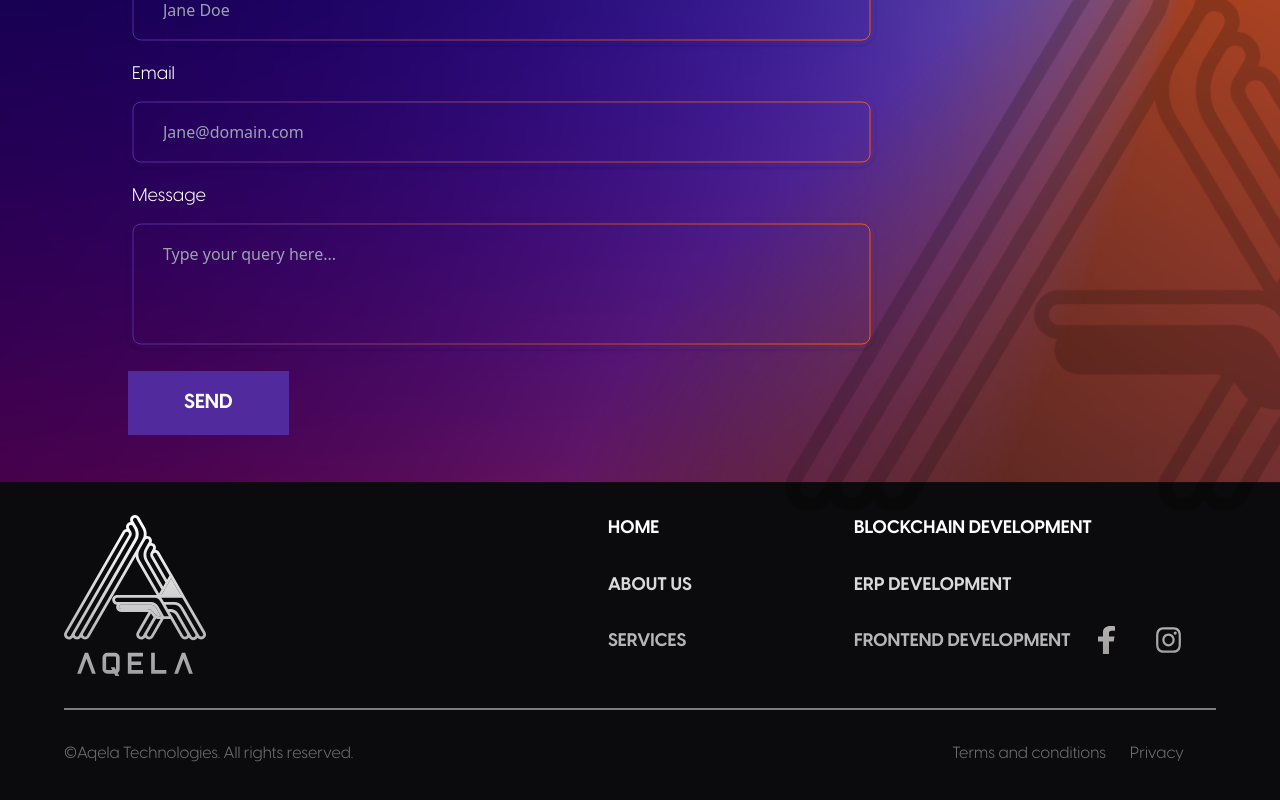
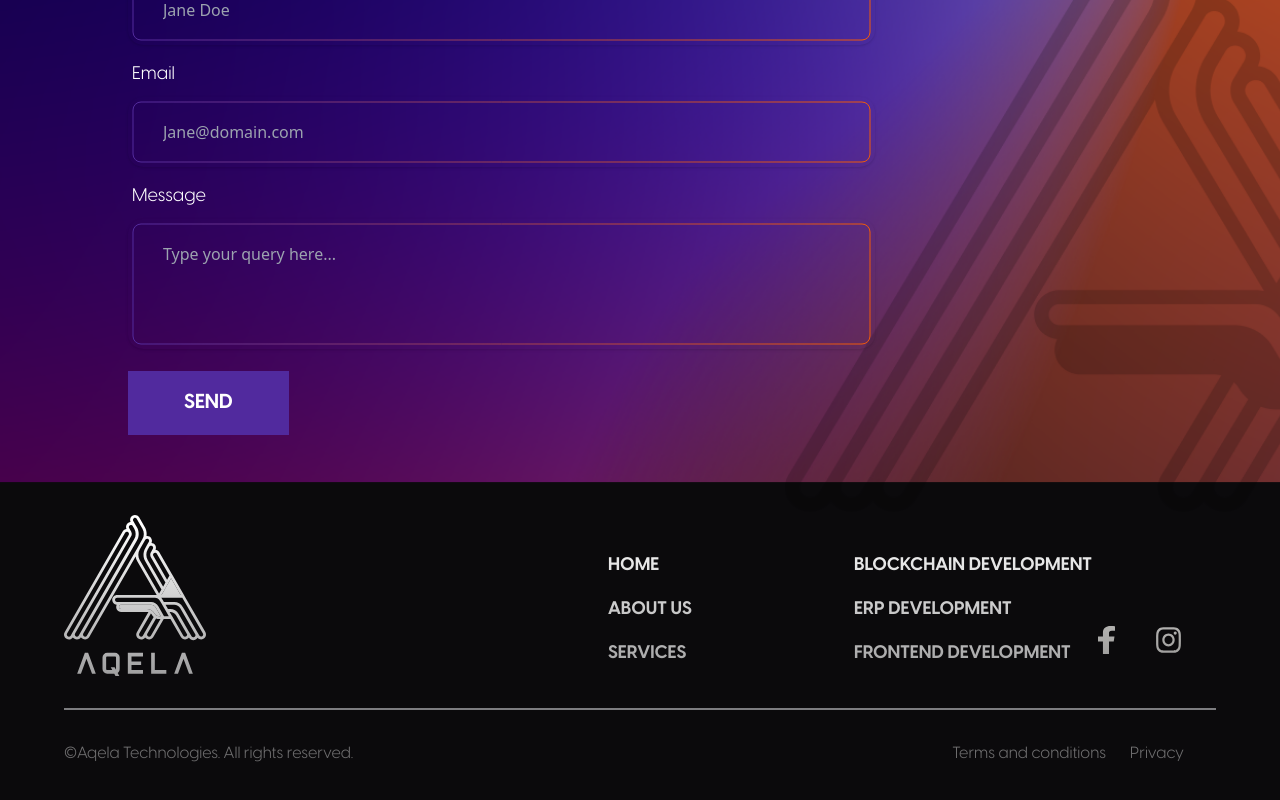
Before and after one commit to RavaszTamas/dev-nextjs, a Next.js app: page / in a window 1280 px wide. Shown: the part 5404-6204 px from the top of the page. Built offline with nearby package versions, Linux system fonts and the light colour scheme.

Commit message:
updated footer

```diff
--- a/src/components/Footer.tsx
+++ b/src/components/Footer.tsx
@@ -18,6 +18,10 @@ export default function Footer() {
             <Image src={AqelaWhiteLogo} alt={"aqela-white-logo"}/>
             <div className="w-1/2 flex flex-row justify-between mr-8">
                 <div className="grid grid-cols-2 gap-2 justify-start">
+                    <div/>
+                    <div/>
+                    <div/>
+                    <div/>
                     <div>
                         <TextButton>HOME</TextButton>
                     </div>
```
